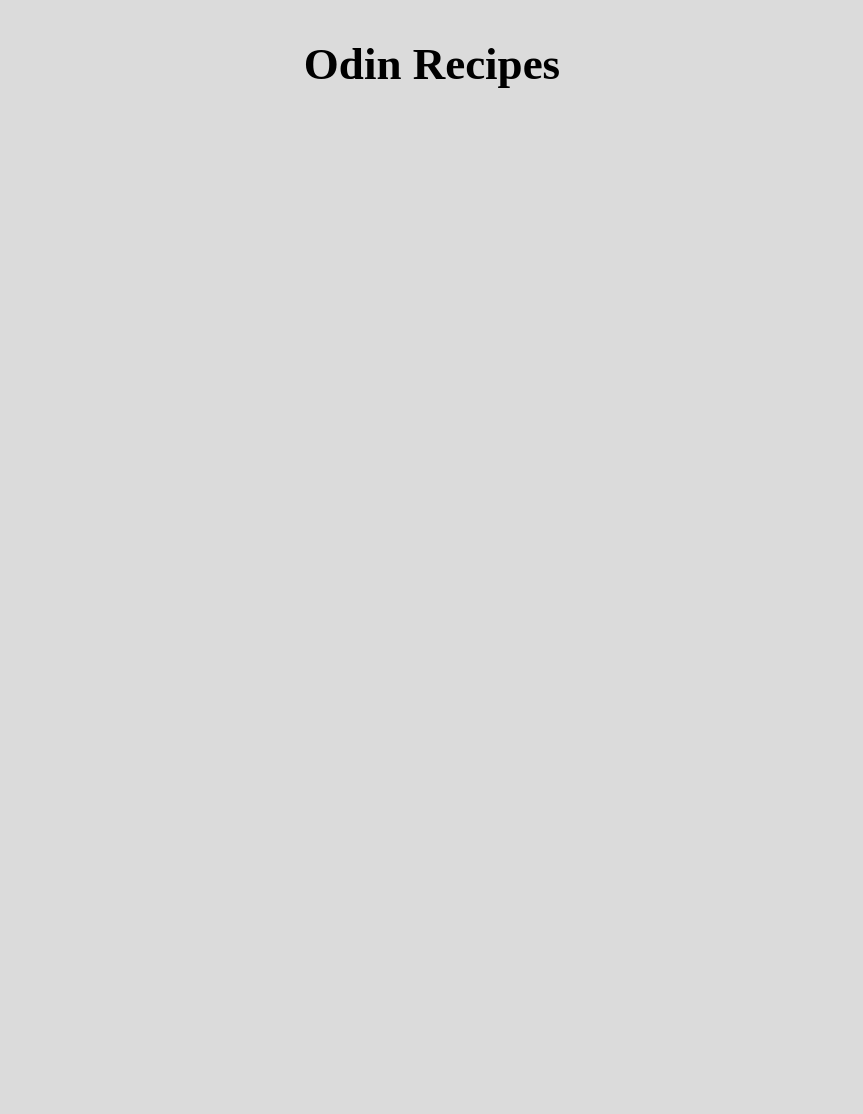
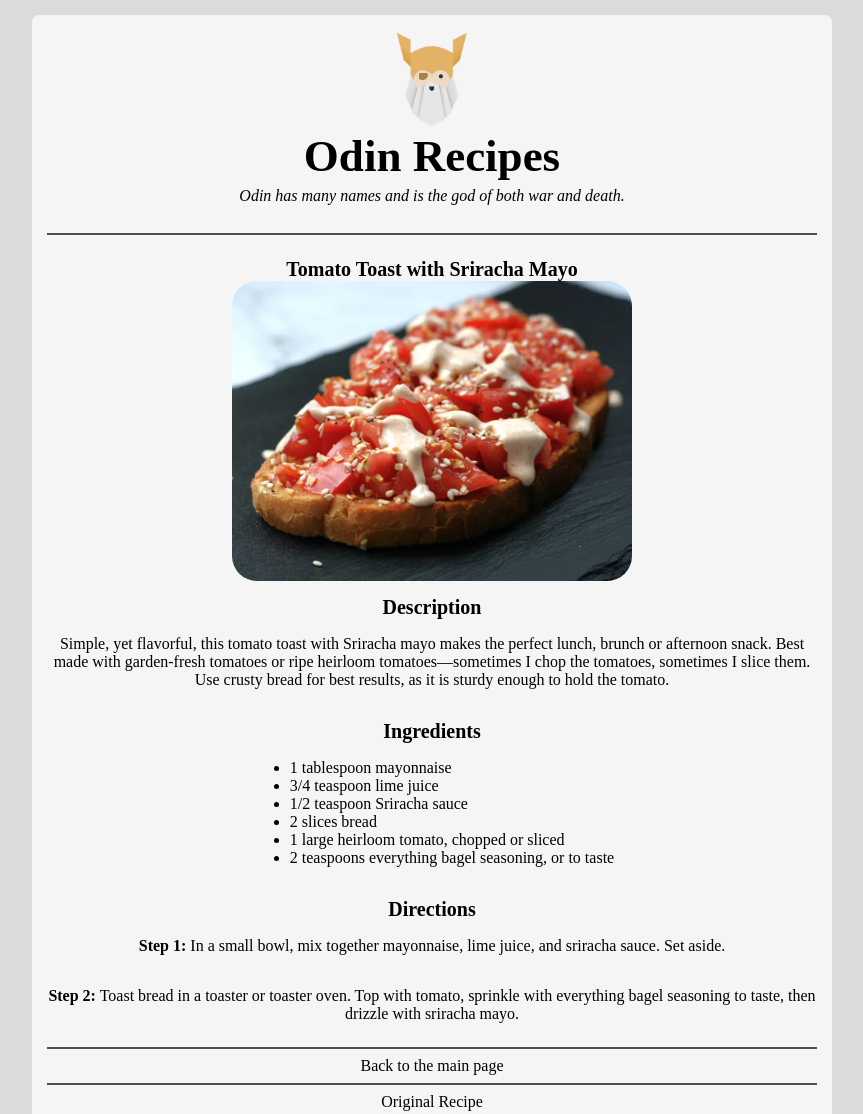
Before and after one commit to BurcisWolf/odin-recipes, a plain HTML site: page recipes/tomato-toast.html in a window 1280 px wide. Shown: the top 1114 px of the page, without its empty margins (208-1071 px from the left). Before the commit the page ends 800 px from the top, so only its background shows below. Drawn offline with Linux system fonts and the light colour scheme.

Commit message:
Made whole tomato-toast.html

```diff
--- a/recipes/tomato-toast.html
+++ b/recipes/tomato-toast.html
@@ -6,18 +6,99 @@
     <meta name="viewport" content="width=device-width, initial-scale=1.0">
     <style>
         body {
+            margin: 0 auto;
+            padding: 0;
+            border: border-box;
             display: flex;
-            justify-content: center;
+            flex-direction: column;
+            align-items: center;
+            align-content: center;
             background-color: rgb(219, 219, 219);
             font-size: 16px;
+            max-width: 800px;
+            text-align: center;
         }
         h1 {
             font-size: 45px;
+            margin: 0;
+            padding: 0;
+        }
+        h2 {
+            font-size: 20px;
+            margin: 15px 0 0 0;
+            padding: 0;
+        }
+        .container {
+            display: flex;
+            justify-content: center;
+            flex-direction: column;
+            align-items: center;
+            background-color: rgb(245, 245, 245);
+            margin: 15px 0 15px 0;
+            padding: 15px;
+            border-radius: 7px;
+        }
+        .fun-info {
+            margin: 0;
+            padding: 5px 0 20px 0;
+            font-style: italic;
+        }
+        .logo-pic {
+            width: 100px;
+        }
+        a {
+            text-decoration: none;
+            color: black;
+        }
+        a:hover {
+            font-weight: 800;
+            color:rgb(255, 157, 10);
+        }
+        hr {
+            height: 2px;
+            width: 100%;
+            background-color: rgb(77, 77, 77);
+            border: none;
+        }
+        .recipe-img {
+            width: 400px;
+            border-radius: 25px;
+        }
+        ul {
+            text-align: left;
+        }
+        .bold {
+            font-weight: 900;
         }
     </style>
     <title>Recipes | The Odin Project</title>
 </head>
 <body>
-    <h1>Odin Recipes</h1>
+    <div class="container">
+        <img src="../odin.png" class="logo-pic" alt="Picture of Odin">
+        <h1>Odin Recipes</h1>
+        <p class="fun-info">Odin has many names and is the god of both war and death.</p>
+        <hr>
+        <h2>Tomato Toast with Sriracha Mayo</h2>
+        <img src="toast.png" class="recipe-img" alt="Picture of Tomato Toast with Sriracha Mayo">
+        <h2>Description</h2>
+        <p>Simple, yet flavorful, this tomato toast with Sriracha mayo makes the perfect lunch, brunch or afternoon snack. Best made with garden-fresh tomatoes or ripe heirloom tomatoes—sometimes I chop the tomatoes, sometimes I slice them. Use crusty bread for best results, as it is sturdy enough to hold the tomato.</p>
+        <h2>Ingredients</h2>
+        <ul>
+            <li>1 tablespoon mayonnaise</li>
+            <li>3/4 teaspoon lime juice</li>
+            <li>1/2 teaspoon Sriracha sauce</li>
+            <li>2 slices bread</li>
+            <li>1 large heirloom tomato, chopped or sliced</li>
+            <li>2 teaspoons everything bagel seasoning, or to taste</li>
+        </ul>
+        <h2>Directions</h2>
+        <p><span class="bold">Step 1:</span> In a small bowl, mix together mayonnaise, lime juice, and sriracha sauce. Set aside.</p>
+        <p><span class="bold">Step 2:</span> Toast bread in a toaster or toaster oven. Top with tomato, sprinkle with everything bagel seasoning to taste, then drizzle with sriracha mayo.</p>
+        <hr>
+        <a href="../index.html">Back to the main page</a>
+        <hr>
+        <a href="https://www.allrecipes.com/tomato-toast-with-sriracha-mayo-recipe-8387215" target="_blank">Original Recipe</a>
+    </div>
 </body>
 </html>
```
